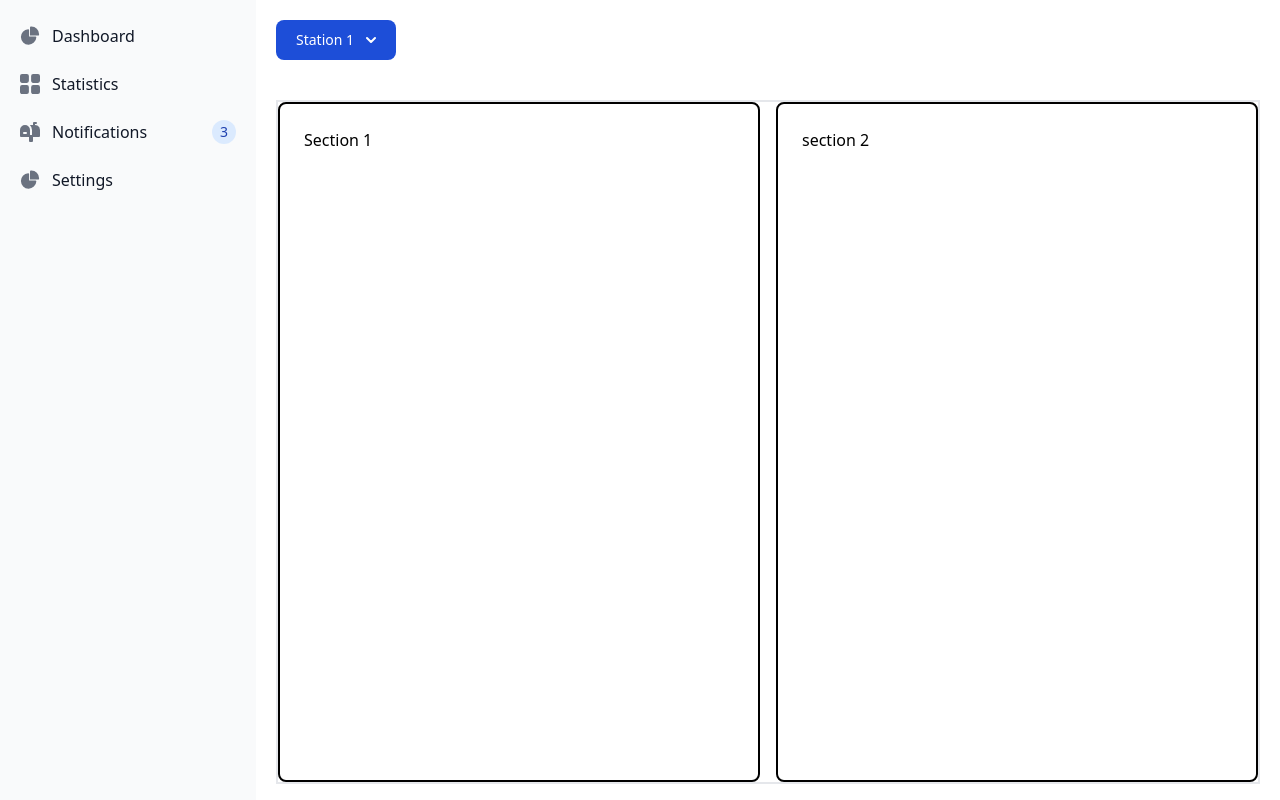
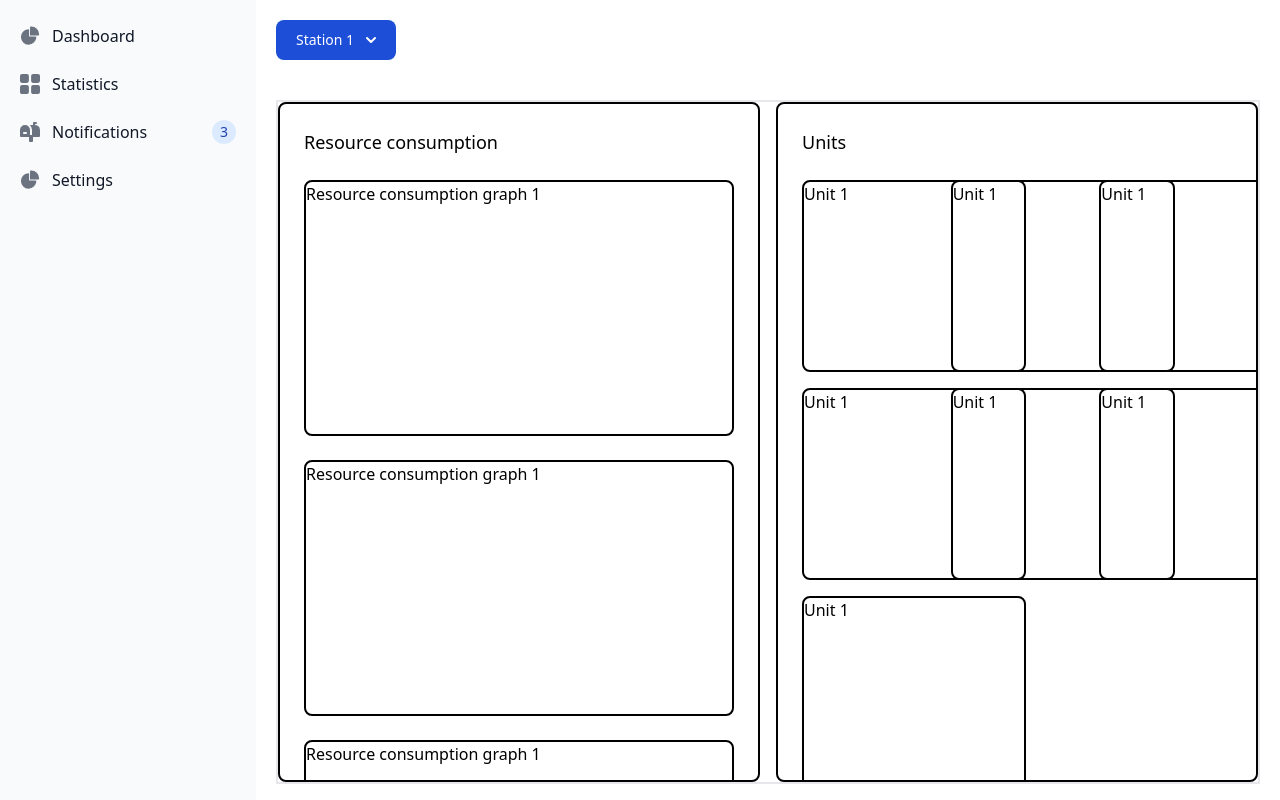
Before and after one commit to milardich/carwash-monitor, a Vue app: page /dashboard in a window 1280 px wide. Built offline with nearby package versions, Linux system fonts and the light colour scheme.

Commit message:
added component skeleton to dashboard

```diff
--- a/src/components/StationDropdown.vue
+++ b/src/components/StationDropdown.vue
@@ -10,7 +10,7 @@
 
     <!-- Dropdown menu -->
     <div id="dropdown" :class="{ 'hidden': !stationDropdownOpen }"
-        class="z-10 bg-white divide-y divide-gray-100 rounded-lg shadow w-44 dark:bg-gray-700">
+        class="z-10 bg-white divide-y divide-gray-100 rounded-lg shadow w-44 dark:bg-gray-700 absolute">
         <ul class="py-2 text-sm text-gray-700 dark:text-gray-200" aria-labelledby="dropdownDefaultButton">
             <li>
                 <a href="#"
--- a/src/views/DashboardView.vue
+++ b/src/views/DashboardView.vue
@@ -11,10 +11,53 @@ import StationDropdown from '@/components/StationDropdown.vue';
 
         <div class="grid grid-cols-2 gap-4 border-2 border-green h-percent-90 mt-10">
             <div class="rounded-lg border-2 border-black overflow-y-auto p-6 h-full">
-                Section 1
+                <div class="text-lg">Resource consumption</div>
+
+                <!-- TODO: make this a component -->
+                <div>
+                    <div class="rounded-lg border-2 border-black h-64 mt-6">
+                        Resource consumption graph 1
+                    </div>
+                    <div class="rounded-lg border-2 border-black h-64 mt-6">
+                        Resource consumption graph 1
+                    </div>
+                    <div class="rounded-lg border-2 border-black h-64 mt-6">
+                        Resource consumption graph 1
+                    </div>
+                    <div class="rounded-lg border-2 border-black h-64 mt-6">
+                        Resource consumption graph 1
+                    </div>
+                </div>
             </div>
+
             <div class="rounded-lg border-2 border-black overflow-y-auto p-6 h-full">
-                section 2
+                <div class="text-lg">Units</div>
+
+                <!-- TODO: make this a component -->
+                <div class="grid grid-cols-3 gap-4 mt-6">
+                    <div class="box-border h-48 w-56 rounded-lg border-2 border-black">
+                        Unit 1
+                    </div>
+                    <div class="box-border h-48 w-56 rounded-lg border-2 border-black">
+                        Unit 1
+                    </div>
+                    <div class="box-border h-48 w-56 rounded-lg border-2 border-black">
+                        Unit 1
+                    </div>
+                    <div class="box-border h-48 w-56 rounded-lg border-2 border-black">
+                        Unit 1
+                    </div>
+                    <div class="box-border h-48 w-56 rounded-lg border-2 border-black">
+                        Unit 1
+                    </div>
+                    <div class="box-border h-48 w-56 rounded-lg border-2 border-black">
+                        Unit 1
+                    </div>
+                    <div class="box-border h-48 w-56 rounded-lg border-2 border-black">
+                        Unit 1
+                    </div>
+                </div>
+
             </div>
         </div>
     </div>
```
